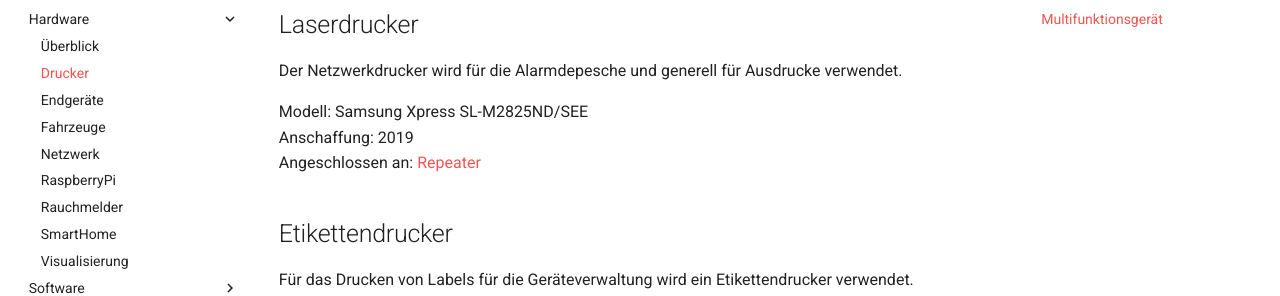
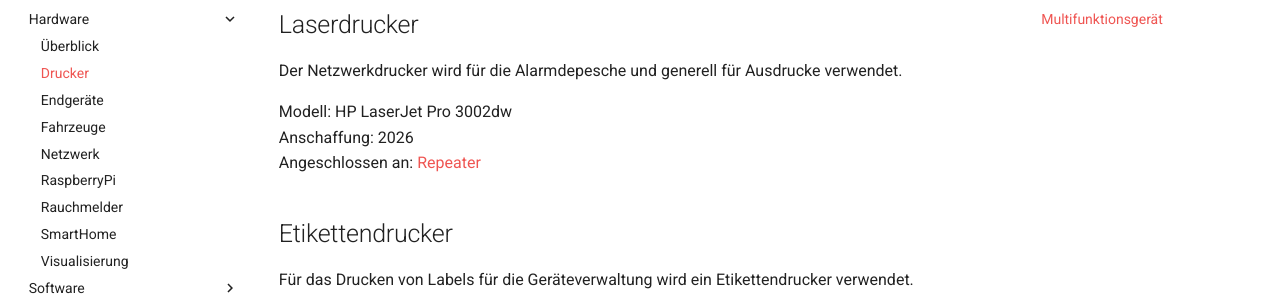
Before and after one commit to FFW-Baudenbach/FE2_Documentation, an MkDocs documentation site: the page built from docs/Dokumentation/Hardware/Drucker.md, in a window 1280 px wide and 951 px high. Shown: the part 221-517 px from the top of the window. Built offline with MkDocs 1.6.1 and Material for MkDocs 9.7.7, drawn with Linux system fonts in a browser that asks for light colours; comment, search, counter and statistics services are not loaded.

Commit message:
new printer

```diff
--- a/docs/Dokumentation/Hardware/Drucker.md
+++ b/docs/Dokumentation/Hardware/Drucker.md
@@ -4,8 +4,8 @@
 
 Der Netzwerkdrucker wird für die Alarmdepesche und generell für Ausdrucke verwendet.
 
-Modell: Samsung Xpress SL-M2825ND/SEE
-Anschaffung: 2019
+Modell: HP LaserJet Pro 3002dw
+Anschaffung: 2026
 Angeschlossen an: [Repeater](../Hardware/Netzwerk.md#repeater)
 
 ## Etikettendrucker
```
